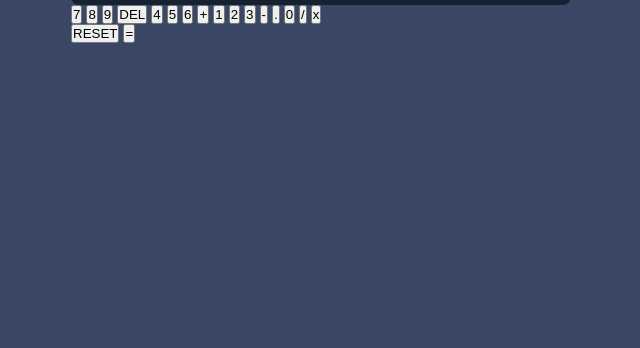
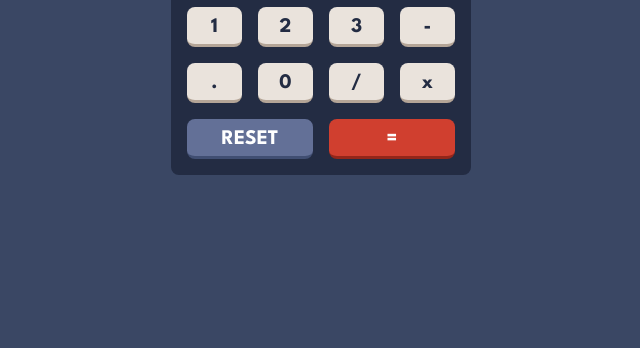
Before and after one commit to Aayush259/Calculator-Challenge, a plain HTML site: page index.html in a window 1280 px wide. Shown: the part 452-800 px from the top of the page, without its empty margins (319-959 px from the left). Drawn offline with Linux system fonts and the light colour scheme.

Commit message:
Designed buttons

```diff
--- a/index.html
+++ b/index.html
@@ -45,7 +45,7 @@
         <button class="input-button" type="button">7</button>
         <button class="input-button" type="button">8</button>
         <button class="input-button" type="button">9</button>
-        <button class="input-button" type="button">DEL</button>
+        <button class="input-button" id="delete-btn" type="button">DEL</button>
         <button class="input-button" type="button">4</button>
         <button class="input-button" type="button">5</button>
         <button class="input-button" type="button">6</button>
--- a/styles/style.css
+++ b/styles/style.css
@@ -2,6 +2,7 @@
     margin: 0;
     padding: 0;
     box-sizing: border-box;
+    font-family: 'League Spartan', sans-serif;
 }
 
 .flex {
@@ -12,7 +13,6 @@
 }
 
 body {
-    font-family: 'League Spartan', sans-serif;
     background-color: var(--Main-Very-dark-desaturated-blue);
     min-height: 100vh;
     flex-direction: column;
@@ -26,7 +26,7 @@ body {
 
 #calculator {
     width: 98vw;
-    max-width: 500px;
+    max-width: 300px;
     margin-top: 1.5rem;
 }
 
@@ -94,3 +94,48 @@ h1 {
     text-align: right;
     padding: 1rem;
 }
+
+.input-button-container {
+    margin-top: 0.9rem;
+    padding: 1rem;
+    background-color: var(--Toggle-Very-dark-desaturated-blue);
+    border-radius: 0.5rem 0.5rem 0 0;
+    display: grid;
+    grid-template-columns: repeat(4, 1fr);
+    gap: 1rem;
+}
+
+.input-button-container button, .calculate-button-container button {
+    height: 40px;
+    line-height: 40px;
+    background-color: var(--Light-grayish-orange);
+    border: none;
+    border-bottom: 3px solid var(--Grayish-orange);
+    border-radius: 0.5rem;
+    font-weight: 700;
+    font-size: 1.3rem;
+    color: var(--Toggle-Very-dark-desaturated-blue);
+    user-select: none;
+    cursor: pointer;
+}
+
+#delete-btn, #reset-button {
+    background-color: var(--Desaturated-dark-blue);
+    border-color: var(--Shadow-Desaturated-dark-blue);
+    color: var(--White);
+}
+
+.calculate-button-container {
+    display: grid;
+    grid-template-columns: repeat(2, 1fr);
+    gap: 1rem;
+    background-color: var(--Toggle-Very-dark-desaturated-blue);
+    padding: 0 1rem 1rem 1rem;
+    border-radius: 0 0 0.5rem 0.5rem;
+}
+
+#calculate-button {
+    background-color: var(--Red);
+    border-color: var(--Dark-red);
+    color: var(--White);
+}
--- a/styles/theme1.css
+++ b/styles/theme1.css
@@ -7,7 +7,7 @@
 
     /* Keys */
     --Desaturated-dark-blue: hsl(225, 21%, 49%);       /* (key background) */
-    --Desaturated-dark-blue: hsl(224, 28%, 35%);       /* (key shadow) */
+    --Shadow-Desaturated-dark-blue: hsl(224, 28%, 35%);       /* (key shadow) */
 
     --Red: hsl(6, 63%, 50%);       /* (key background, toggle) */
     --Dark-red: hsl(6, 70%, 34%);      /* (key shadow) */
```
